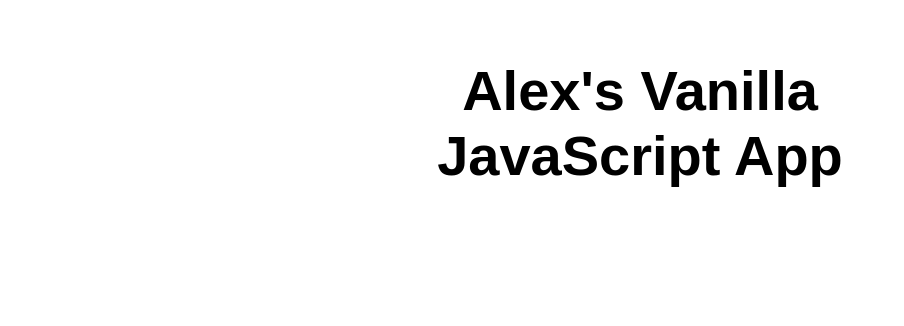
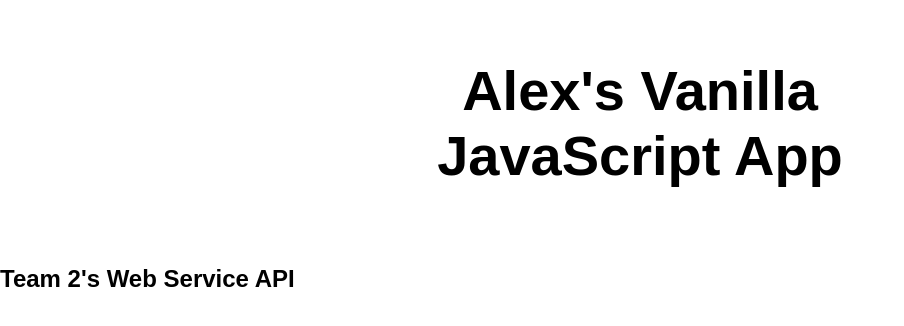
Before and after one commit to alexfang452/my-first-static-web-app, a website: page src/index.html in a window 1280 px wide. Shown: the whole page, without its empty margins (0-904 px from the left). Drawn offline with Linux system fonts and the light colour scheme.

Commit message:
added things

```diff
--- a/src/index.html
+++ b/src/index.html
@@ -12,6 +12,7 @@
   <main>
     <h1>Alex's Vanilla JavaScript App</h1>
   </main>
+  <h2>Team 2's Web Service API</h2>
 </body>
 
 </html>
```
Also changed, not shown: Download Extension.png (added), Flag Extension.png (added), Get Masterfile.png (added), Review Extension.png (added), Upload Extension, Upload Version.png (added), Upload Extension.png (added).
